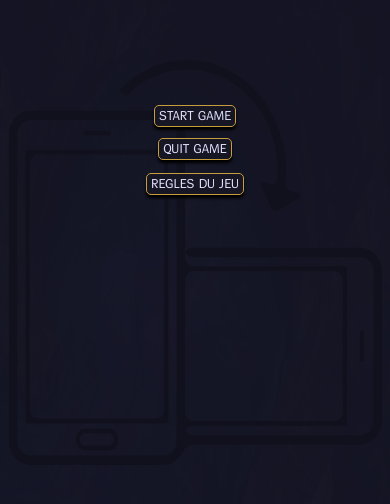
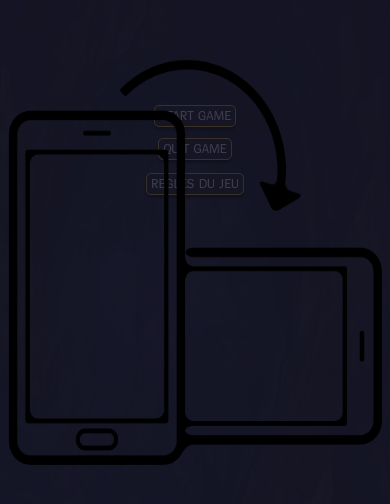
Before and after one commit to RtimmerGH/WCS-Project2, a React (Vite) app: page /game in a window 390 px wide. Shown: the part 160-664 px from the top of the page. Built offline with nearby package versions, Linux system fonts and the light colour scheme; no server answers.

Commit message:
fix modal turnphone z-index

```diff
--- a/src/assets/css/Game/ModalRules.css
+++ b/src/assets/css/Game/ModalRules.css
@@ -80,7 +80,7 @@
     position:fixed;
     width: 100vw;
     height: 100vh;
-    z-index: 14;
+    z-index: 16;
     background-color:var(--bg-color-opacity)
 
   }
```
